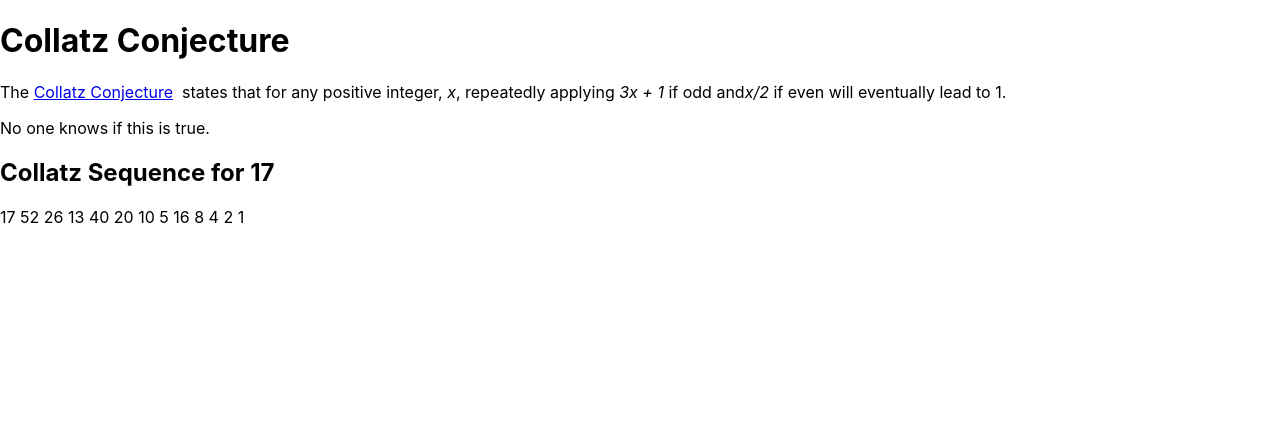
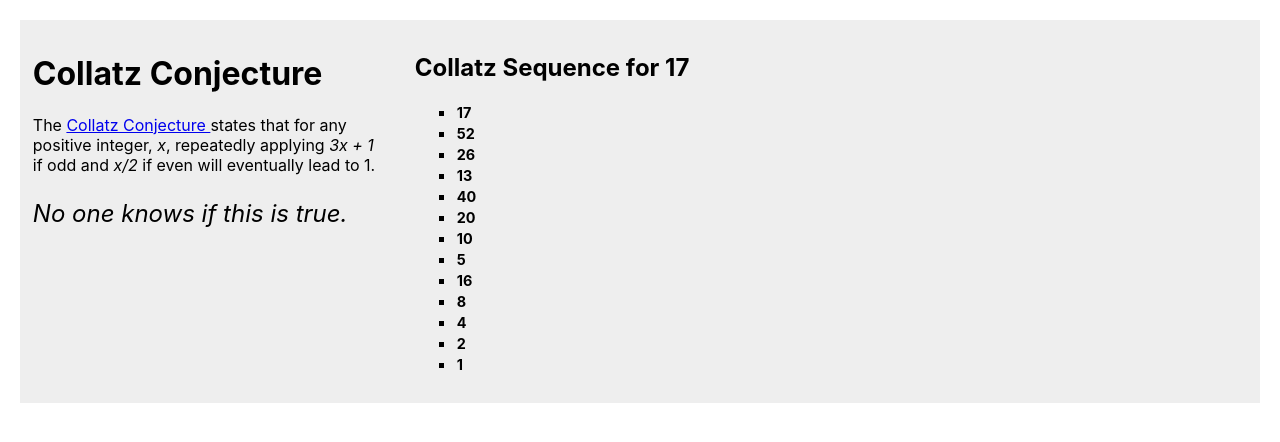
Before and after one commit to KovvalVeetil/FullStack, a React (Create React App) app in the folder react-examples/: page / in a window 1280 px wide. Shown: the top 442 px of the page. Built offline with nearby package versions, Linux system fonts and the light colour scheme.

Commit message:
collatz_styling

```diff
--- a/react-examples/package.json
+++ b/react-examples/package.json
@@ -8,7 +8,8 @@
     "@testing-library/user-event": "^13.5.0",
     "react": "^18.2.0",
     "react-dom": "^18.2.0",
-    "react-scripts": "5.0.1",
+    "react-scripts": "^5.0.1",
+    "styled-components": "^6.0.8",
     "web-vitals": "^2.1.4"
   },
   "scripts": {
--- a/react-examples/src/App.js
+++ b/react-examples/src/App.js
@@ -1,47 +1,82 @@
 import React, { Component } from 'react';
+import styled from 'styled-components';
 class Collatz extends Component {
     constructor(props) {
         super(props);
         let x = this.props.number;
-        let outputString = x.toString();
+        let outputArr = [x];
         while (typeof x == 'number' && x !== 1) {
-            if ((x % 2) === 1) { x = 3*x + 1;
+            if ((x % 2) === 1) {
+                 x = 3*x + 1;
             }
             else {
                  x = x/2;
             };
-            outputString += ' ' + x;
+            outputArr.push(x);
         };
-        this.outputString = outputString;
+        this.outputArr = outputArr;
     }
     render() {
         const { number } = this.props;
-        const outputString = this.outputString;
+        const outputArr = this.outputArr;
         return (
             <div className="Collatz">
                 <h2>Collatz Sequence for {number}</h2>
-                <p>{ outputString }</p>
+                <ul>
+                {
+                    outputArr.map((x,ind)=>{return <SpecialListItem key ={ind}>{x}
+                    </SpecialListItem>;})
+                }
+                </ul>
             </div>
         );
     }
 }
-
+const GridDiv = styled.div`
+        display: grid;
+        grid-template-columns: 30% 70%;
+        grid-template-rows: auto;
+        grid-gap: 10px;
+        background-color: #eee;
+        color: black;
+        margin: 20px;
+`;
+const LeftColumn = styled.div`
+        grid-column: 1;
+        margin: 0.8em;
+`;
+const RightColumn = styled.div`
+        grid-column: 2;
+        margin: 0.8em;
+`;
+const EmphaticPar = styled.p`
+        font-style: oblique;
+`;
+const VeryEmphaticPar = styled(EmphaticPar)` font-size: 150%;
+`;
+const SpecialListItem = styled.li`
+        font-weight: bold;
+        font-size: 90%;
+        padding: 2px;
+        list-style-type: ${props => props.listStyleType || "square"};
+`;
 class App extends Component {
     render() {
         const number = 17;
         const wikilink ='https://en.wikipedia.org/wiki/Collatz_conjecture';
         return (
-            <div className="App">
-                <h1>Collatz Conjecture</h1>
-                    <p>The <a href={wikilink}>Collatz Conjecture</a>&nbsp;
-                    states that for any positive integer, <i>x</i>,
-                    repeatedly applying <i>3x + 1</i> if odd and
-                    <i>x/2</i> if even will eventually lead to 1.</p>
-                <p>No one knows if this is true.</p>
-
+        <GridDiv>
+        <LeftColumn>
+            <h1>Collatz Conjecture</h1>
+                <p>The <a href={wikilink}>Collatz Conjecture </a>
+                states that for any positive integer, <i>x</i>, repeatedly applying <i>3x + 1</i> if odd
+                and <i>x/2</i> if even will eventually lead to 1.</p>
+                <VeryEmphaticPar>No one knows if this is true.</VeryEmphaticPar>
+        </LeftColumn>
+        <RightColumn>
                 <Collatz number={number} />
-            </div>
-        );
+        </RightColumn>
+        </GridDiv> );
     }
 }
 export default App;
```
Also changed, not shown: 1 other file (tests, documents, lock files or other folders).
